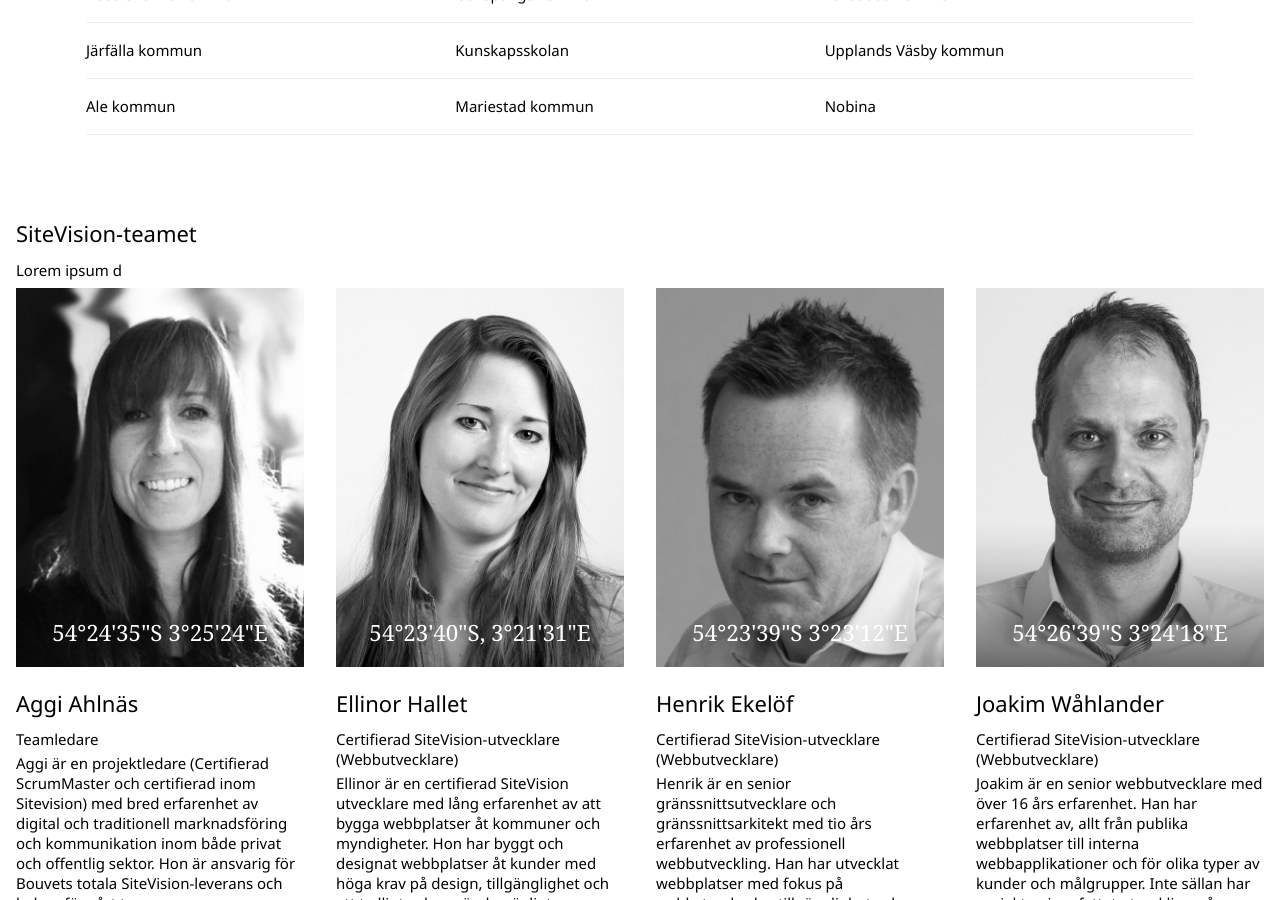
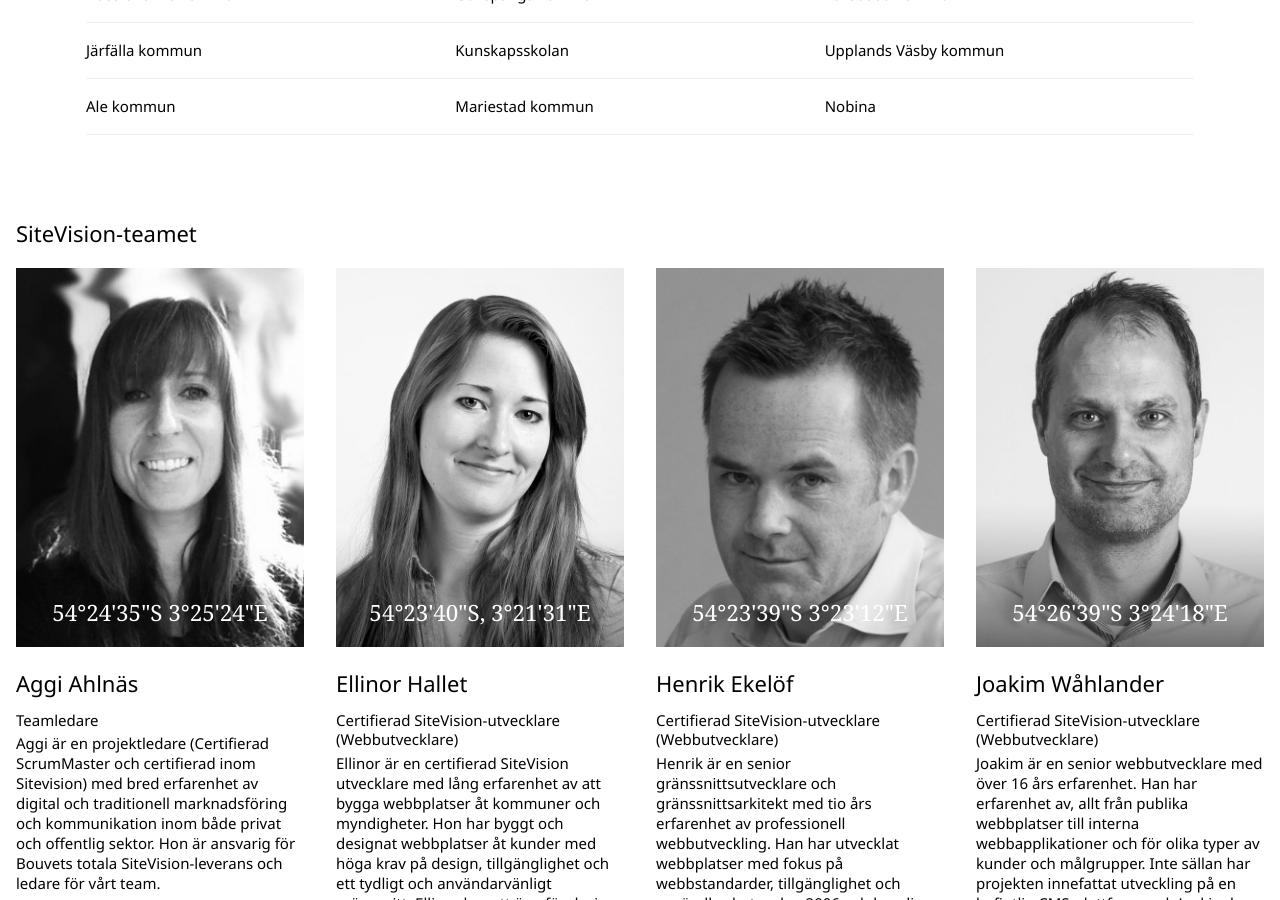
Before and after one commit to BouvetStockholmAB/sv, a Jekyll site: the page built from index.md, in a window 1280 px wide and 900 px high, scrolled down 2706 px. Built offline with Jekyll 4.4.1, drawn with Linux system fonts in a browser that asks for light colours; some web fonts are replaced.

Commit message:
Tog bort lorem ipsum över teampresentation

```diff
--- a/index.md
+++ b/index.md
@@ -65,7 +65,7 @@ title: Bouvet Team SiteVision
 
         <div class="ct ct--std" id="the-team">
             <h2 class="tableList__heading">SiteVision-teamet</h2>
-            <p>Lorem ipsum d</p>
+            <p></p>
             <ul class="ct ct--4col teamMembers">
                 {% include_relative _content/the-team.html %}
             </ul>
```
